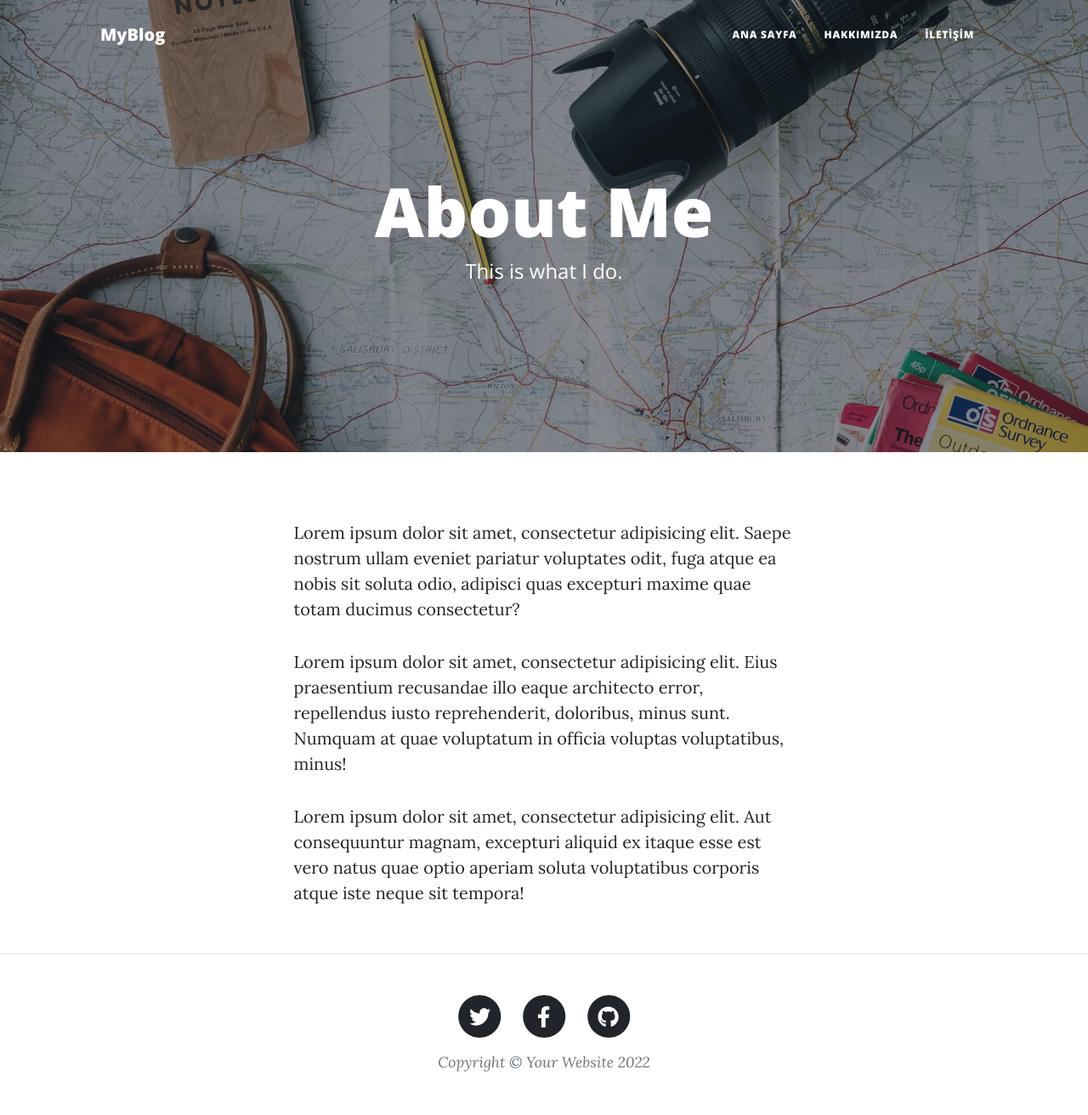
After one commit to furkanceker/blog-ci, a CodeIgniter app: the page made by application/views/front/hakkimizda.php in a window 1280 px wide. The commit adds this page. Shown: the whole page at 85% size. Run offline with CodeIgniter, Linux system fonts and the light colour scheme; some libraries are stand-ins or nearby versions.

Commit message:
create front end page

```diff
--- /dev/null
+++ b/application/views/front/hakkimizda.php
@@ -0,0 +1,27 @@
+<?php $this->load->view('front/include/header'); ?>
+<!-- Page Header-->
+<header class="masthead" style="background-image: url('<?= base_url('assets/front/') ?>assets/img/about-bg.jpg')">
+            <div class="container position-relative px-4 px-lg-5">
+                <div class="row gx-4 gx-lg-5 justify-content-center">
+                    <div class="col-md-10 col-lg-8 col-xl-7">
+                        <div class="page-heading">
+                            <h1>About Me</h1>
+                            <span class="subheading">This is what I do.</span>
+                        </div>
+                    </div>
+                </div>
+            </div>
+        </header>
+        <!-- Main Content-->
+        <main class="mb-4">
+            <div class="container px-4 px-lg-5">
+                <div class="row gx-4 gx-lg-5 justify-content-center">
+                    <div class="col-md-10 col-lg-8 col-xl-7">
+                        <p>Lorem ipsum dolor sit amet, consectetur adipisicing elit. Saepe nostrum ullam eveniet pariatur voluptates odit, fuga atque ea nobis sit soluta odio, adipisci quas excepturi maxime quae totam ducimus consectetur?</p>
+                        <p>Lorem ipsum dolor sit amet, consectetur adipisicing elit. Eius praesentium recusandae illo eaque architecto error, repellendus iusto reprehenderit, doloribus, minus sunt. Numquam at quae voluptatum in officia voluptas voluptatibus, minus!</p>
+                        <p>Lorem ipsum dolor sit amet, consectetur adipisicing elit. Aut consequuntur magnam, excepturi aliquid ex itaque esse est vero natus quae optio aperiam soluta voluptatibus corporis atque iste neque sit tempora!</p>
+                    </div>
+                </div>
+            </div>
+        </main>
+<?php $this->load->view('front/include/footer'); ?>
--- /dev/null
+++ b/application/views/front/iletisim.php
@@ -0,0 +1,2 @@
+<?php $this->load->view('front/include/header'); ?>
+<?php $this->load->view('front/include/footer'); ?>
--- a/application/views/front/include/header.php
+++ b/application/views/front/include/header.php
@@ -5,7 +5,7 @@
         <meta name="viewport" content="width=device-width, initial-scale=1, shrink-to-fit=no" />
         <meta name="description" content="" />
         <meta name="author" content="" />
-        <title>Clean Blog - Start Bootstrap Theme</title>
+        <title>MyBlog</title>
         <link rel="icon" type="image/x-icon" href="<?= base_url('assets/front/')?>assets/favicon.ico" />
         <!-- Font Awesome icons (free version)-->
         <script src="https://use.fontawesome.com/releases/v6.1.0/js/all.js" crossorigin="anonymous"></script>
@@ -19,17 +19,16 @@
         <!-- Navigation-->
         <nav class="navbar navbar-expand-lg navbar-light" id="mainNav">
             <div class="container px-4 px-lg-5">
-                <a class="navbar-brand" href="index.html">Start Bootstrap</a>
+                <a class="navbar-brand" href="<?= base_url() ?>">MyBlog</a>
                 <button class="navbar-toggler" type="button" data-bs-toggle="collapse" data-bs-target="#navbarResponsive" aria-controls="navbarResponsive" aria-expanded="false" aria-label="Toggle navigation">
                     Menu
                     <i class="fas fa-bars"></i>
                 </button>
                 <div class="collapse navbar-collapse" id="navbarResponsive">
                     <ul class="navbar-nav ms-auto py-4 py-lg-0">
-                        <li class="nav-item"><a class="nav-link px-lg-3 py-3 py-lg-4" href="index.html">Home</a></li>
-                        <li class="nav-item"><a class="nav-link px-lg-3 py-3 py-lg-4" href="about.html">About</a></li>
-                        <li class="nav-item"><a class="nav-link px-lg-3 py-3 py-lg-4" href="post.html">Sample Post</a></li>
-                        <li class="nav-item"><a class="nav-link px-lg-3 py-3 py-lg-4" href="contact.html">Contact</a></li>
+                        <li class="nav-item"><a class="nav-link px-lg-3 py-3 py-lg-4" href="<?= base_url() ?>">Ana Sayfa</a></li>
+                        <li class="nav-item"><a class="nav-link px-lg-3 py-3 py-lg-4" href="<?= base_url('hakkimizda') ?>">Hakkımızda</a></li>
+                        <li class="nav-item"><a class="nav-link px-lg-3 py-3 py-lg-4" href="<?= base_url('iletisim') ?>">İLETİŞİM</a></li>
                     </ul>
                 </div>
             </div>
```
Also changed, not shown: application/controllers/Home.php (+8 -0 lines).
